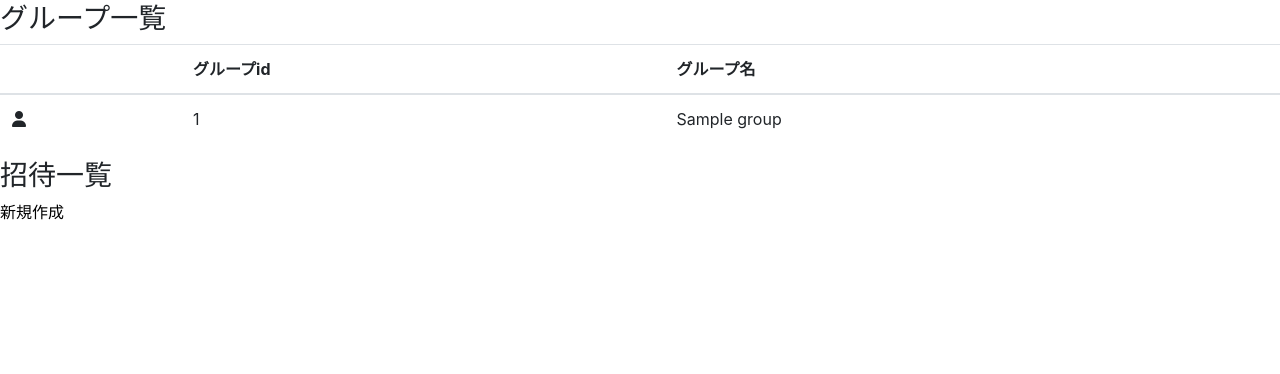
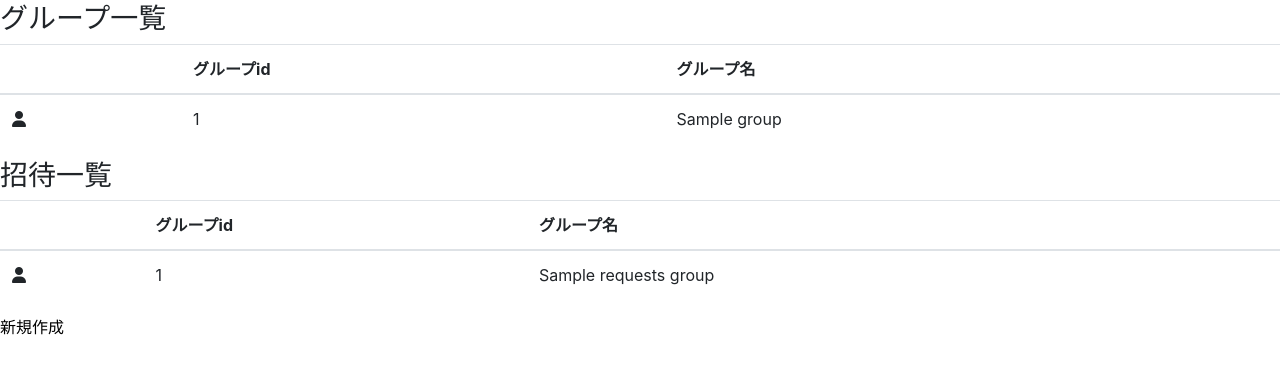
Before and after one commit to Tatsuya-328/codegym-A5, a Flask app: template templates/groups.html in a window 1280 px wide. Shown: the part 182-556 px from the top of the page. Run offline with Flask 2, Linux system fonts and the light colour scheme; tables that the repository leaves empty hold one stand-in row (values such as "Sample post"); the template is opened without the code that fills it: values that come from a table or form of the project are taken from there, most other values are stand-ins (such as "Sample title", 1, 10 or a date in 2020); parts of the project's set-up code (start-up, migrations or seed data) failed here and were passed over; some libraries are stand-ins or nearby versions.

Commit message:
リクエスト機能データベース操作まで

```diff
--- a/app.py
+++ b/app.py
@@ -1201,15 +1201,35 @@ def display_follower(display_user_id):
     return render_template("follower.html",user_id=session["user_id"], user_info=user_info, following_user_info=following_user_info, followed_user_info=followed_user_info)
 
 
-@app.route('/groups', methods = ['GET'])
+@app.route('/groups', methods = ['GET', 'POST'])
 @login_required
 def groups():
     login_user_id=session["user_id"]
+    if request.method == "POST":
+        # 許可するかどうか、owner_id, group_idを受け取る。
+        # auth = request.form.get("auth")
+        # owner_id = request.form.get("owner_id")
+        # group_id = request.form.get("group_id")
+        group_id = 1
+        owner_id = 1
+        auth = "yes"
+        if auth == "yes":
+            new_user_group = UserGroup(group_id = group_id, owner_id = owner_id, invited_id = login_user_id)
+            db.session.add(new_user_group)
+            db.session.commit()
+        # リクエストを消す
+        delete_request = db.session.query(requests).filter_by(requests.invited_id == login_user_id, requests.owner_id == owner_id).first()
+        db.session.delete(delete_request)
+        db.session.commit()
+
     user = db.session.query(users).filter(users.id == login_user_id).first()
     user_info = dict(id=user.id, nickname=user.nickname, username=user.username)
+
     owner_group_ids = db.session.query(UserGroup.group_id).filter(UserGroup.owner_id == login_user_id).all()
     invited_group_ids = db.session.query(UserGroup.group_id).filter(UserGroup.invited_id == login_user_id).all()
+    requests_group_ids = db.session.query(requests.group_id).filter(requests.invited_id == login_user_id).all()
     groups = []
+    requests_groups = []
     for owner_group_id in owner_group_ids:
         owner_group = db.session.query(Group).filter(Group.id == owner_group_id[0]).first()
         print('Oid',owner_group.name,'Oname',owner_group.name)
@@ -1219,8 +1239,12 @@ def groups():
         print('Iid',invited_group.id)
         groups.append(dict(id=invited_group.id, name=invited_group.name,))
         # groups.append(dict(id=user_info.id, username=user_info.username, nickname=user_info.nickname, track_id=track_id))
+    for requests_group_id in requests_group_ids:
+        requests_group = db.session.query(Group).filter(Group.id == requests_group_id[0]).first()
+        print('Iid',requests_group.id)
+        requests_groups.append(dict(id=requests_group.id, name=requests_group.name,))
 
-    return render_template("groups.html", user_id=session["user_id"], user_info=user_info, groups=groups)
+    return render_template("groups.html", user_id=session["user_id"], user_info=user_info, groups=groups, requests_groups=requests_groups)
 
 
 @app.route('/create_group', methods = ['GET'])
@@ -1258,12 +1282,12 @@ def create_group_table():
     print(new_group_id)
 
     for add_user_id in add_user_ids:
-        new_user_group = UserGroup(group_id = new_group_id, owner_id = login_user_id, invited_id = add_user_id)
+        new_user_group = requests(group_id = new_group_id, owner_id = login_user_id, invited_id = add_user_id)
         db.session.add(new_user_group)
         db.session.commit()
 
     # 作ったグループ確認
-    rows = db.session.query(UserGroup).all()
+    rows = db.session.query(requests).all()
     for row in rows:
         print("Groupid",row.group_id)
         print("Groupuser",row.owner_id, end="->")
--- a/templates/groups.html
+++ b/templates/groups.html
@@ -11,6 +11,7 @@
   // var following_user_info = {{following_user_info |safe }}
   // var followed_user_info = {{followed_user_info |safe }}
   var groups = {{ groups | safe }}
+  var requests_groups = {{ requests_groups | safe }}
 </script>
 
 <!-- <script>
@@ -64,24 +65,24 @@
 </table>
 
 <h3>招待一覧</h3>
-<!-- <table class="table table-hover">
+<table class="table table-hover">
   <thead>
     <tr>
       <th></th>
-      <th>Nickname</th>
-      <th>User name</th>
+      <th>グループid</th>
+      <th>グループ名</th>
     </tr>
   </thead>
   <tbody>
-    {% for followed in followed_user_info %}
-    <tr data-href="{{ url_for('profile', display_user_id = followed['id'] ) }}">
+    {% for d in requests_groups %}
       <td><i class="fas fa-user"></i></td>
-      <td>{{ followed["nickname"]}}</td>
-      <td>{{ followed["username"]}}</td>
+      <td>{{ d["id"]}}</td>
+      <td>{{ d["name"]}}</td>
+
     </tr>
     {% endfor %}
   </tbody>
-</table> -->
+</table>
 <a href="/create_group">新規作成</a>
 
 {% endblock %}
```
